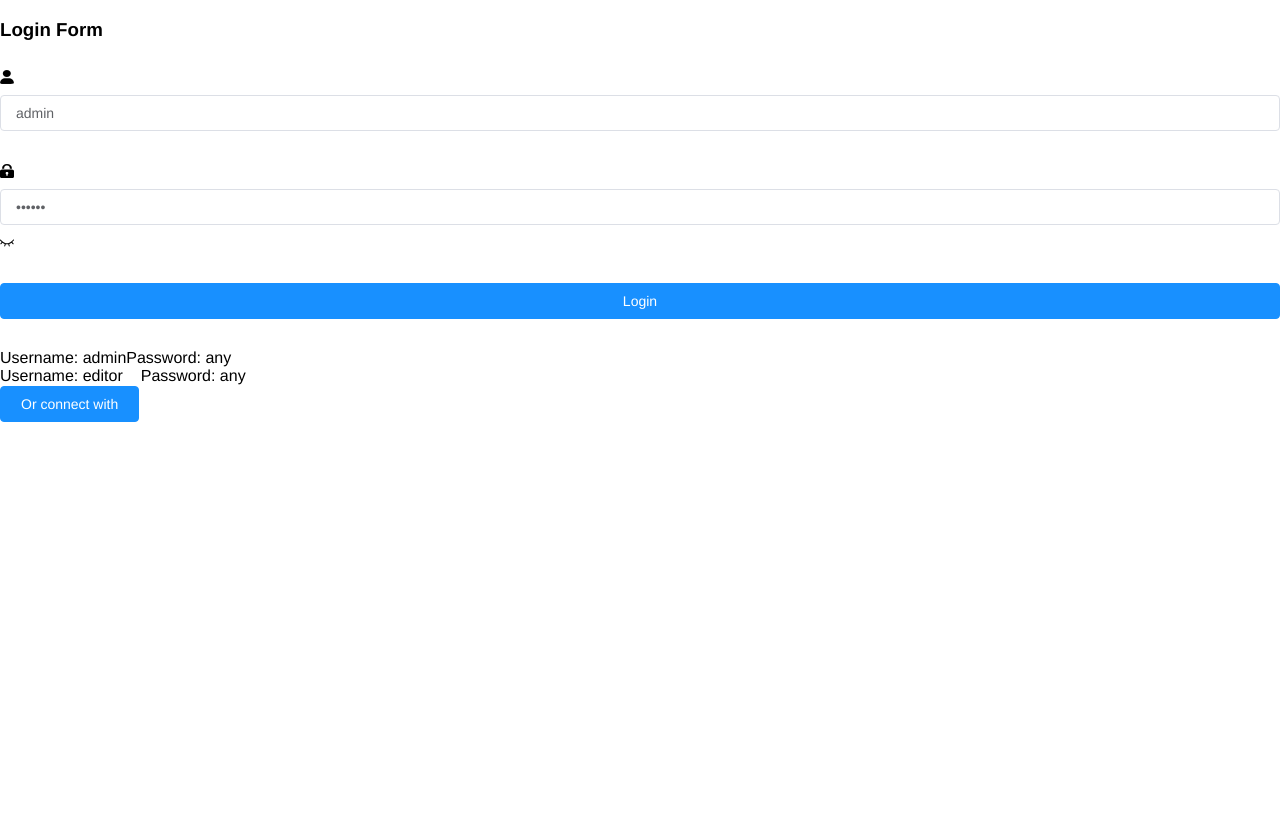
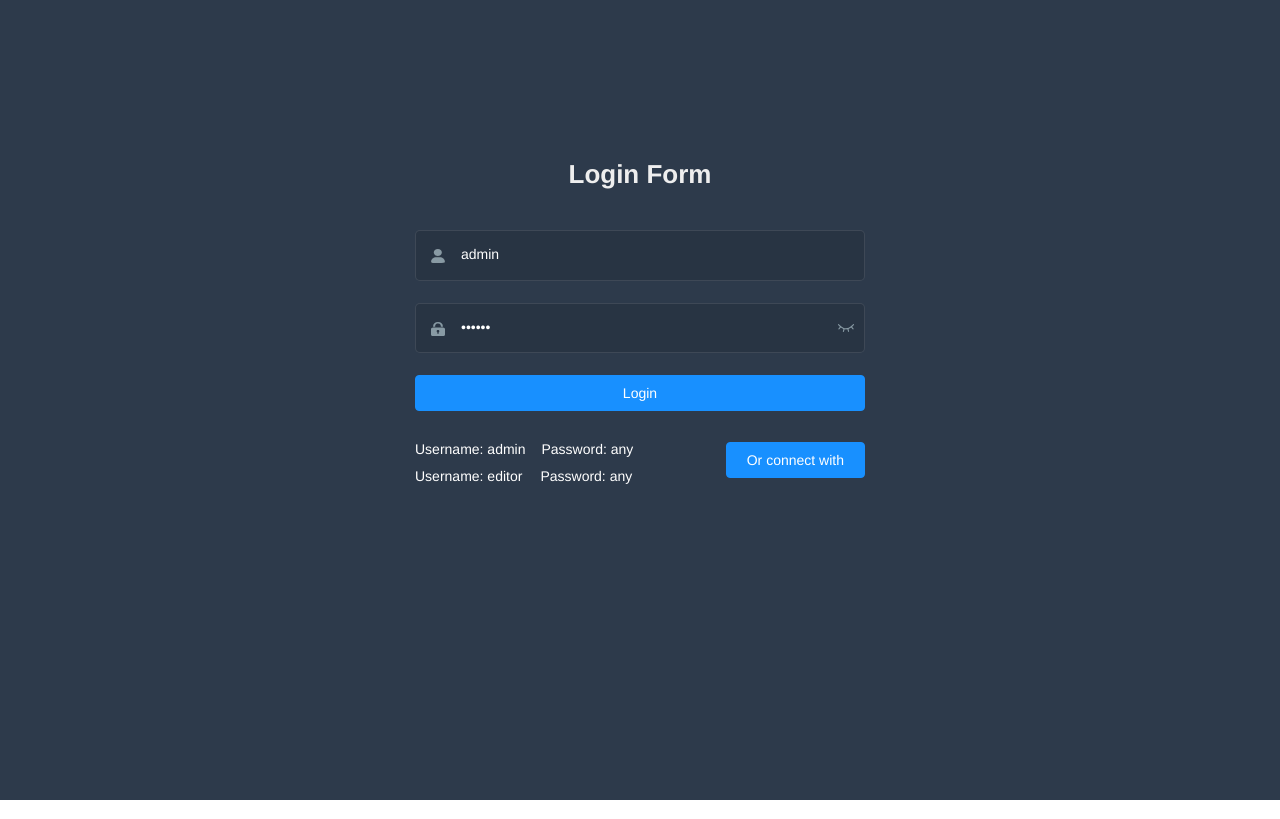
Before and after one commit to lbb1811/vue-element-demo, a Vue app: page /#/login in a window 1280 px wide. Built offline with nearby package versions, Linux system fonts and the light colour scheme.

Commit message:
主页面框架

```diff
--- /dev/null
+++ b/src/layout/index.vue
@@ -0,0 +1,94 @@
+<template>
+  <div :class="classObj" class="app-wrapper">
+    <div v-if="device==='mobile' && sidebar.opened" class="drawer-bg" @click="handleClickOutside" />
+    <sidebar class="sidebar-container" />
+    <div :class="{hasTagsView: needTagsView}" class="main-container">
+      <div :class="{'fixed-header': fixedHeader}">
+        <navbar />
+        <tags-view v-if="needTagsView" />
+      </div>
+      <app-main />
+      <right-panel v-if="showSettings">
+        <settings />
+      </right-panel>
+    </div>
+  </div>
+</template>
+
+<script>
+import RightPanel from '@/components/RightPanel'
+import { AppMain, Navbar, Settings, Sidebar, TagsView } from './components'
+import ResizeMixin from './mixin/ResizeHandler'
+import { mapState } from 'vuex'
+
+export default {
+  name: 'Layout',
+  components: {
+    AppMain, Navbar, RightPanel, Settings, Sidebar, TagsView
+  },
+  mixins: [ResizeMixin],
+  computed: {
+    ...mapState({
+      sidebar: state => state.app.sidebar,
+      device: state => state.app.device,
+      showSettings: state => state.settings.showSettings,
+      needTagsView: state => state.settings.tagsView,
+      fixedHeader: state => state.settings.fixedHeader
+    }),
+    classObj () {
+      return {
+        hideSidebar: !this.sidebar.opened,
+        openSidebar: this.sidebar.opened,
+        withoutAnimation: this.sidebar.withoutAnimation,
+        mobile: this.device === 'mobile'
+      }
+    }
+  },
+  handleClickOutside () {
+    this.$store.dispatch('app/closeSideBar', { withoutAnimation: false })
+  }
+}
+</script>
+
+<style lang="scss" scoped>
+@import "~@/styles/mixin.scss";
+@import "~@/styles/variables.scss";
+
+.app-wrapper {
+  @include clearfix;
+  position: relative;
+  height: 100%;
+  width: 100%;
+
+  &.mobile.openSidebar {
+    position: fixed;
+    top: 0;
+  }
+}
+.drawer-bg {
+  background-color: #000;
+  opacity: 0.3;
+  width: 100%;
+  top: 0;
+  height: 100%;
+  position: absolute;
+  z-index: 999;
+}
+
+.fixed-header {
+  position: fixed;
+  top: 0;
+  right: 0;
+  z-index: 9;
+  width: calc(100% - #{$sideBarWidth});
+  transition: width 0.28s;
+}
+
+.hideSidebar .fixed-header {
+  width: calc(100% - 54px)
+}
+
+.mobile .fixed-header {
+  width: 100%;
+}
+</style>
--- /dev/null
+++ b/src/layout/mixin/ResizeHandler.js
@@ -0,0 +1,45 @@
+import store from '@/store'
+
+const { body } = document
+const WIDTH = 992 // refer to Bootstrap's resposive design
+
+export default {
+  watch: {
+    $route (route) {
+      if (this.device === 'mobile' && this.sidebar.opened) {
+        store.dispatch('app/closeSidear', { withoutAnimation: false })
+      }
+    }
+  },
+  beforeMount () {
+    window.addEventListener('resize', this.$_resizeHandler)
+  },
+  beforeDestroy () {
+    window.removeEventListener('resize', this.$_resizeHandler)
+  },
+  mounted () {
+    const isMobile = this.$_isMobile()
+    if (isMobile) {
+      store.dispatch('app/toggleDevice', 'mobile')
+      store.dispatch('app/closeSideBar', { withoutAnimation: true })
+    }
+  },
+  methods: {
+    // use $_ for mixins properties
+    // https://vuejs.org/v2/style-guide/index.html#Private-property-names-essential
+    $_isMobile () {
+      const rect = body.getBoundingClientRect()
+      return rect.width - 1 < WIDTH
+    },
+    $_resizeHandler () {
+      // document.hidden属性：bool型，表示页面是否处于隐藏状态。页面隐藏包括页面在后台标签页或者浏览器最小化。
+      if (!document.hidden) {
+        const isMobile = this.$_isMobile()
+        store.dispatch('app/toggleDevice', isMobile ? 'mobile' : 'desktop')
+        if (isMobile) {
+          store.dispatch('app/closeSideBar', { withoutAnimation: true })
+        }
+      }
+    }
+  }
+}
--- a/src/router/index.js
+++ b/src/router/index.js
@@ -1,5 +1,7 @@
 import Vue from 'vue'
 import Router from 'vue-router'
+
+import Layout from '@/layout'
 
 Vue.use(Router)
 
--- /dev/null
+++ b/src/styles/mixin.scss
@@ -0,0 +1,66 @@
+@mixin clearfix {
+  &::after {
+    content: "";
+    display: table;
+    clear: both;
+  }
+}
+
+@mixin scrollBar {
+  &::-webkit-scrollbar-track-piece {
+    background-color: #d3dce6;
+  }
+
+  &::-webkit-scrollbar {
+    width: 6px;
+  }
+
+  &::-webkit-scrollbar-thumb {
+    background-color: #99a9bf;
+    border-radius: 20px;
+  }
+}
+
+@mixin relative {
+  position: relative;
+  width: 100%;
+  height: 100%;
+}
+
+@mixin pct($pct) {
+  width: #{$pct};
+  position: relative;
+  margin: 0 auto;
+}
+
+@mixin triangle($width, $height, $color, $direction) {
+  $width: $width/2;
+  $color-border-style: $height solid $color;
+  $transparent-border-style: $width solid transparent;
+  height: 0;
+  width: 0;
+
+  @if $direction==up {
+    border-bottom: $color-border-style;
+    border-left: $transparent-border-style;
+    border-right: $transparent-border-style;
+  }
+
+  @else if $direction==right {
+    border-left: $color-border-style;
+    border-top: $transparent-border-style;
+    border-bottom: $transparent-border-style;
+  }
+
+  @else if $direction==down {
+    border-top: $color-border-style;
+    border-left: $transparent-border-style;
+    border-right: $transparent-border-style;
+  }
+
+  @else if $direction==left {
+    border-right: $color-border-style;
+    border-top: $transparent-border-style;
+    border-bottom: $transparent-border-style;
+  }
+}
--- /dev/null
+++ b/src/styles/variables.scss
@@ -0,0 +1,35 @@
+// base color
+$blue:#324157;
+$light-blue:#3A71A8;
+$red:#C03639;
+$pink: #E65D6E;
+$green: #30B08F;
+$tiffany: #4AB7BD;
+$yellow:#FEC171;
+$panGreen: #30B08F;
+
+// sidebar
+$menuText:#bfcbd9;
+$menuActiveText:#409EFF;
+$subMenuActiveText:#f4f4f5; // https://github.com/ElemeFE/element/issues/12951
+
+$menuBg:#304156;
+$menuHover:#263445;
+
+$subMenuBg:#1f2d3d;
+$subMenuHover:#001528;
+
+$sideBarWidth: 210px;
+
+// the :export directive is the magic sauce for webpack
+// https://www.bluematador.com/blog/how-to-share-variables-between-js-and-sass
+:export {
+  menuText: $menuText;
+  menuActiveText: $menuActiveText;
+  subMenuActiveText: $subMenuActiveText;
+  menuBg: $menuBg;
+  menuHover: $menuHover;
+  subMenuBg: $subMenuBg;
+  subMenuHover: $subMenuHover;
+  sideBarWidth: $sideBarWidth;
+}
--- a/src/views/login/index.vue
+++ b/src/views/login/index.vue
@@ -1,6 +1,6 @@
 <template>
   <div class="login-container">
-    <el-form ref="loginForm" :model="loginForm" >
+    <el-form ref="loginForm" :model="loginForm" :rules="loginRules" class="login-form" autocomplete="on" label-position="left" >
       <div class="title-container">
         <h3 class="title">Login Form</h3>
       </div>
@@ -108,22 +108,23 @@ export default {
   methods: {
     handleLogin () {
       console.log('login')
-      this.$refs.loginForm.validate(valid => {
-        if (valid) {
-          this.loading = true
-          this.$store.dispatch('user/login', this.loginForm)
-            .then(() => {
-              this.$router.push({ path: this.redirect || '/', query: this.otherQuery })
-              this.loading = false
-            })
-            .catch(() => {
-              this.loading = false
-            })
-        } else {
-          console.log('error submit!!')
-          return false
-        }
-      })
+      this.$router.push('/')
+      // this.$refs.loginForm.validate(valid => {
+      //   if (valid) {
+      //     this.loading = true
+      //     this.$store.dispatch('user/login', this.loginForm)
+      //       .then(() => {
+      //         this.$router.push({ path: this.redirect || '/', query: this.otherQuery })
+      //         this.loading = false
+      //       })
+      //       .catch(() => {
+      //         this.loading = false
+      //       })
+      //   } else {
+      //     console.log('error submit!!')
+      //     return false
+      //   }
+      // })
     },
     showPwd () {
       console.log('showPwd')
@@ -143,7 +144,128 @@ export default {
         }
         return acc
       }, {})
+    },
+    checkCapslock ({ shiftKey, key } = {}) {
+      if (key && key.length === 1) {
+        if ((shiftKey && (key >= 'a' && key <= 'z')) || (!shiftKey && (key >= 'A' && key <= 'Z'))) {
+          this.capsTooltip = true
+        } else {
+          this.capsTooltip = false
+        }
+      }
+      if (key === 'CapsLock' && this.capsTooltip) {
+        this.capsTooltip = false
+      }
     }
   }
 }
 </script>
+
+<style lang="scss">
+/* 修复 input 背景不协调 和光标变色 */
+/* Detail see https://github.com/PanJiaChen/vue-element-admin/pull/927 */
+$bg: #283443;
+$light_gray: #fff;
+$cursor: #fff;
+
+@supports (-webkit-mask: none) and (not (caret-color: $cursor)) {
+  .login-container .el-input input {
+    color: $cursor;
+  }
+}
+
+/* reset element-ui css */
+.login-container {
+  .el-input {
+    display: inline-block;
+    height: 47px;
+    width: 85%;
+    input {
+      background: transparent;
+      border: 0px;
+      -webkit-appearance: none;
+      border-radius: 0px;
+      padding: 12px 5px 12px 15px;
+      color: $light_gray;
+      height: 47px;
+      caret-color: $cursor;
+      &:-webkit-autofill {
+        box-shadow: 0 0 0px 1000px $bg inset !important;
+        -webkit-text-fill-color: $cursor !important;
+      }
+    }
+  }
+  .el-form-item {
+    border: 1px solid rgba(255, 255, 255, 0.1);
+    background: rgba(0, 0, 0, 0.1);
+    border-radius: 5px;
+    color: #454545;
+  }
+}
+</style>
+
+<style lang="scss" scoped>
+$bg: #2d3a4b;
+$dark_gray: #889aa4;
+$light_gray: #eee;
+
+.login-container {
+  min-height: 100%;
+  width: 100%;
+  background-color: $bg;
+  overflow: hidden;
+  .login-form {
+    position: relative;
+    width: 520px;
+    max-width: 100%;
+    padding: 160px 35px 0;
+    margin: 0 auto;
+    overflow: hidden;
+  }
+  .tips {
+    font-size: 14px;
+    color: #fff;
+    margin-bottom: 10px;
+    span {
+      &:first-of-type {
+        margin-right: 16px;
+      }
+    }
+  }
+  .svg-container {
+    padding: 6px 5px 6px 15px;
+    color: $dark_gray;
+    vertical-align: middle;
+    width: 30px;
+    display: inline-block;
+  }
+  .title-container {
+    position: relative;
+    .title {
+      font-size: 26px;
+      color: $light_gray;
+      margin: 0px auto 40px;
+      text-align: center;
+      font-weight: bold;
+    }
+  }
+  .show-pwd {
+    position: absolute;
+    right: 10px;
+    top: 7px;
+    font-size: 16px;color: $dark_gray;
+    cursor: pointer;
+    user-select: none;
+  }
+  .thirdparty-button {
+    position: absolute;
+    right: 0;
+    bottom: 6px;
+  }
+  @media only screen and (max-width: 470px) {
+    .thirdparty-button {
+      display: none;
+    }
+  }
+}
+</style>
```
Also changed, not shown: src/layout/components/AppMain.vue (added), src/layout/components/Navbar.vue (added), src/layout/components/index.js (added).
